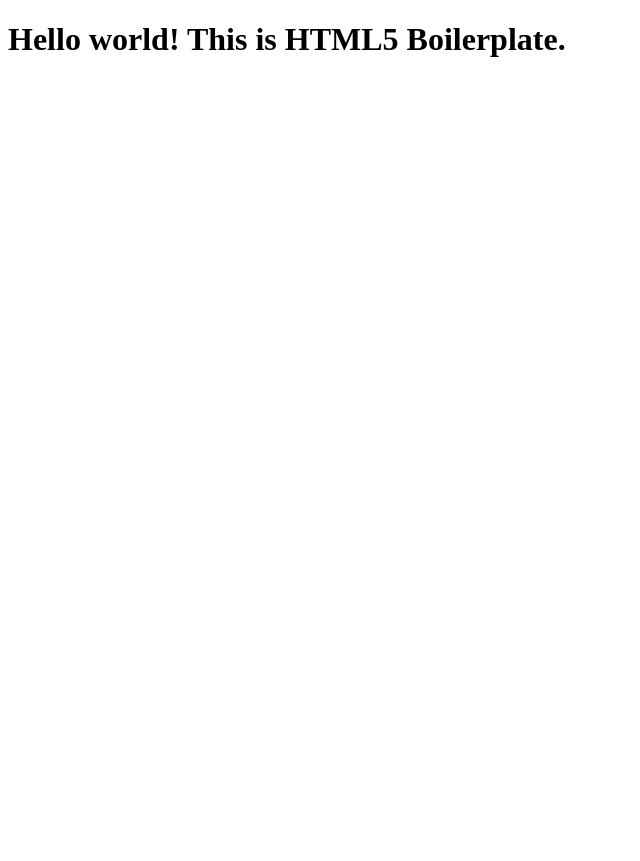
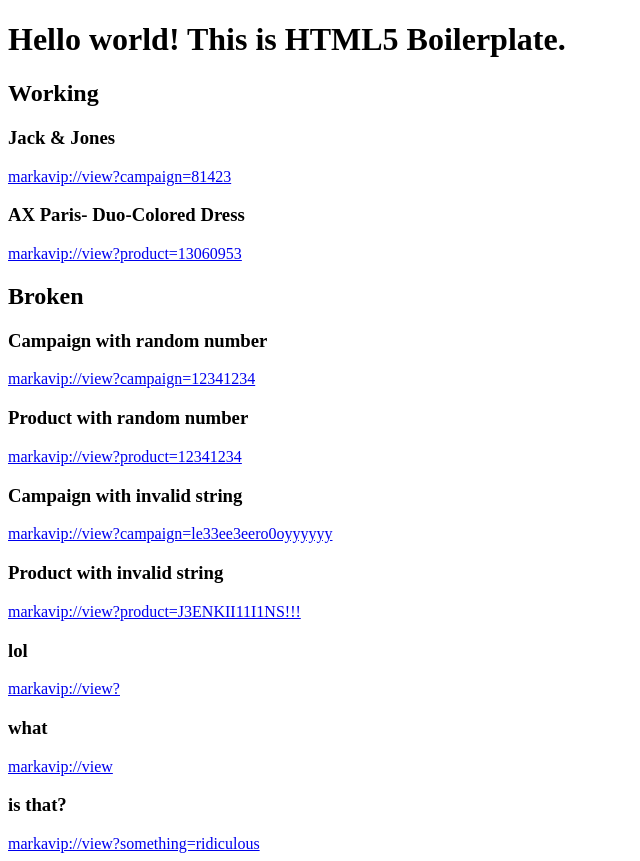
Before and after one commit to gokhanbarisaker/markavip-deeplinks, a plain HTML site: page index.html in a window 1280 px wide. Shown: the whole page, without its empty margins (0-640 px from the left). Before the commit the page ends 800 px from the top, so only its background shows below. Drawn offline with Linux system fonts and the light colour scheme.

Commit message:
Add deeplinks

```diff
--- a/index.html
+++ b/index.html
@@ -11,5 +11,40 @@
 
     <!-- Add your site or application content here -->
     <header><h1>Hello world! This is HTML5 Boilerplate.</h1></header>
+    <article>
+      <section id="positive">
+        <h2>Working</h2>
+
+        <h3>Jack & Jones</h3>
+        <a href="markavip://view?campaign=81423">markavip://view?campaign=81423</a>
+
+        <h3>AX Paris- Duo-Colored Dress</h3>
+        <a href="markavip://view?product=13060953">markavip://view?product=13060953</a>
+      </section>
+      <section id="negative">
+        <h2>Broken</h2>
+
+        <h3>Campaign with random number</h3>
+        <a href="markavip://view?campaign=12341234">markavip://view?campaign=12341234</a>
+
+        <h3>Product with random number</h3>
+        <a href="markavip://view?product=12341234">markavip://view?product=12341234</a>
+
+        <h3>Campaign with invalid string</h3>
+        <a href="markavip://view?campaign=le33ee3eero0oyyyyyy">markavip://view?campaign=le33ee3eero0oyyyyyy</a>
+
+        <h3>Product with invalid string</h3>
+        <a href="markavip://view?product=J3ENKII11I1NS!!!">markavip://view?product=J3ENKII11I1NS!!!</a>
+
+        <h3>lol</h3>
+        <a href="markavip://view?">markavip://view?</a>
+
+        <h3>what</h3>
+        <a href="markavip://view">markavip://view</a>
+
+        <h3>is that?</h3>
+        <a href="markavip://view?something=ridiculous">markavip://view?something=ridiculous</a>
+      </section>
+    </article>
   </body>
 </html>
```
